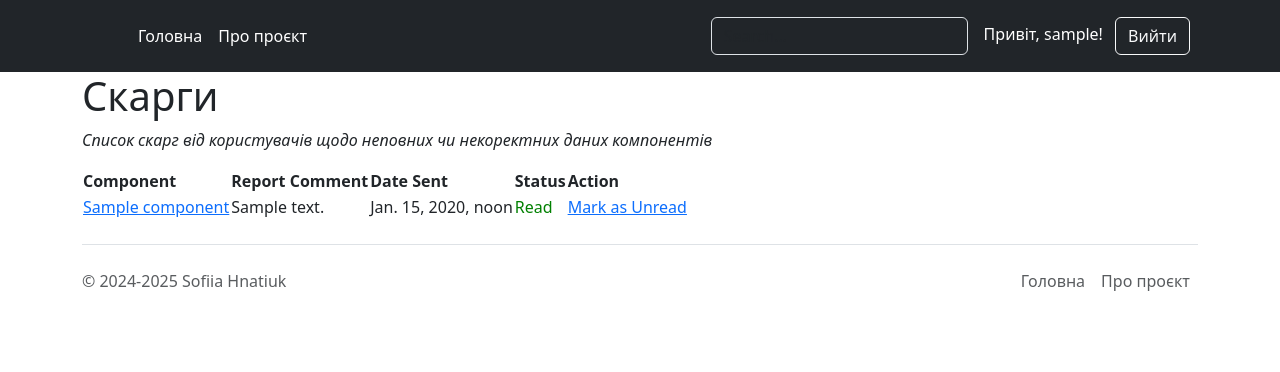
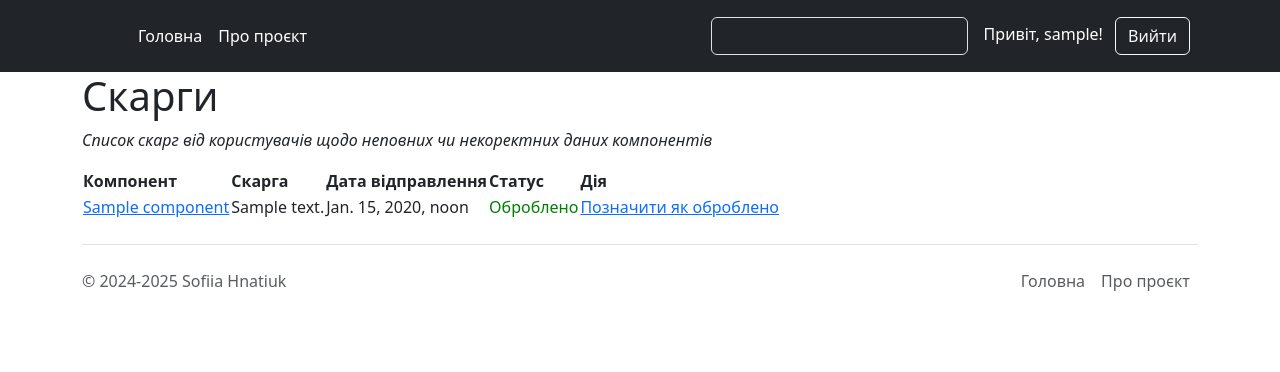
Before and after one commit to sofiahnatiuk/component_search, a Django app: page /reports/ in a window 1280 px wide. Shown: the top 372 px of the page. Run offline with Django 5.2, Linux system fonts and the light colour scheme; a user stored in the database is signed in; tables that the repository leaves empty hold one stand-in row (values such as "Sample post").

Commit message:
html updates

```diff
--- a/website/website/templates/catalog/report_list.html
+++ b/website/website/templates/catalog/report_list.html
@@ -12,11 +12,11 @@
     <table>
         <thead>
             <tr>
-                <th>Component</th>
-                <th>Report Comment</th>
-                <th>Date Sent</th>
-                <th>Status</th>
-                <th>Action</th>
+                <th>Компонент</th>
+                <th>Скарга</th>
+                <th>Дата відправлення </th>
+                <th>Статус</th>
+                <th>Дія</th>
             </tr>
         </thead>
         <tbody>
@@ -27,24 +27,24 @@
                     <td>{{ report.date_sent }}</td>
                     <td>
                         {% if report.is_read %}
-                            <span style="color: green;">Read</span>
+                            <span style="color: green;">Оброблено</span>
                         {% else %}
-                            <span style="color: red;">Unread</span>
+                            <span style="color: red;">В обробці</span>
                         {% endif %}
                     </td>
                     <td>
                         <a href="{% url 'toggle_report_read' report.id %}">
                             {% if report.is_read %}
-                                Mark as Unread
+                                Позначити як оброблено
                             {% else %}
-                                Mark as Read
+                                Позначити як в обробці
                             {% endif %}
                         </a>
                     </td>
                 </tr>
             {% empty %}
                 <tr>
-                    <td colspan="5">No reports available.</td>
+                    <td colspan="5">Скарг не знайдено.</td>
                 </tr>
             {% endfor %}
         </tbody>
--- a/website/website/users/views.py
+++ b/website/website/users/views.py
@@ -1,5 +1,3 @@
-from django.shortcuts import render
-
 from django.contrib.auth.forms import UserCreationForm
 from django.contrib.auth.views import LoginView, LogoutView
 from django.shortcuts import render, redirect
```
Also changed, not shown: website/website/catalog/forms.py (+10 -0 lines), website/website/templates/catalog/report_form.html (+20 -7 lines).
